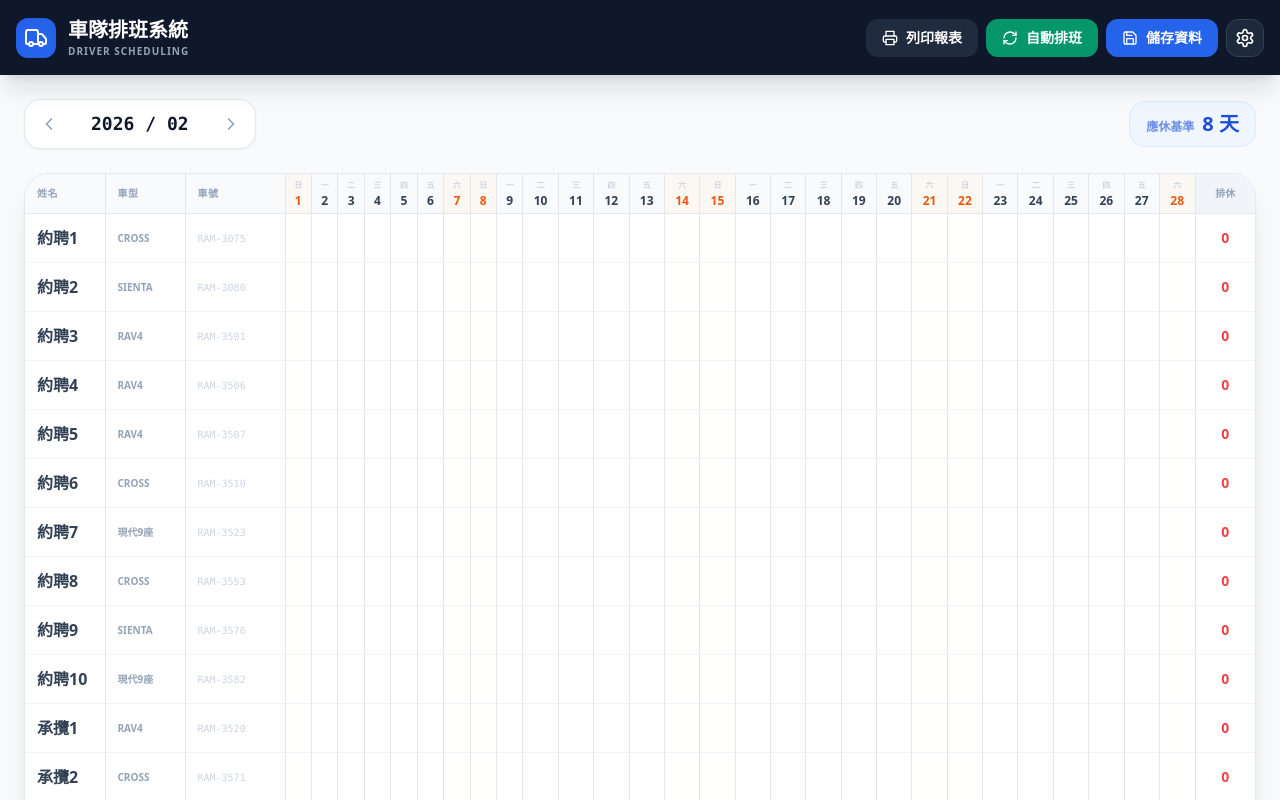
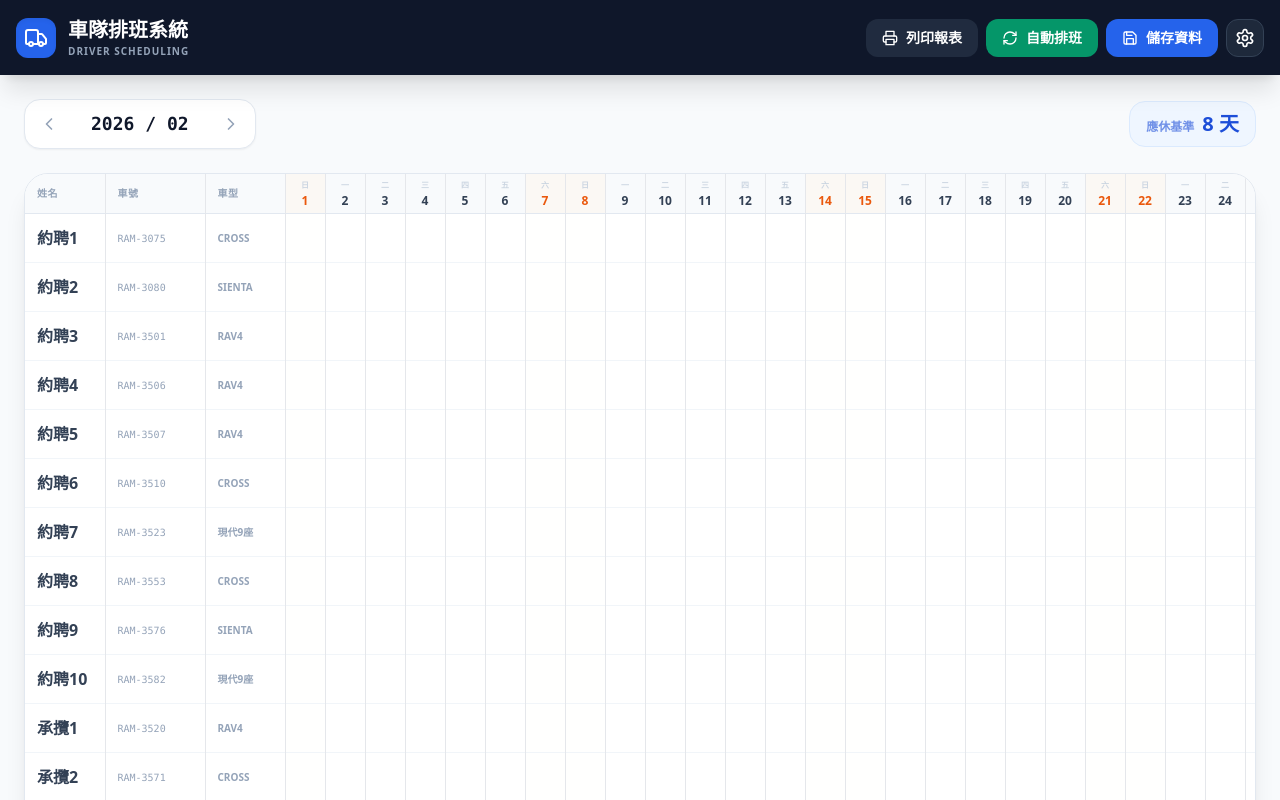
Before and after one commit to jeterh/DriverSchedulingCalendar, a React (Vite) app: page / in a window 1280 px wide. Shown: the top 800 px of the page. Built offline with nearby package versions, Linux system fonts and the light colour scheme.

Commit message:
Add files via upload

```diff
--- a/src/DriverSchedulingCalendar.jsx
+++ b/src/DriverSchedulingCalendar.jsx
@@ -218,13 +218,12 @@ export default function App() {
             table-layout: fixed !important;
             border-collapse: collapse !important;
             font-size: 7.5pt !important;
-            border: 1px solid #333 !important; /* 強制加上實心外邊框 */
+            border: 1px solid #333 !important;
             box-sizing: border-box !important;
           }
 
-          /* 確保所有格子都有細線 */
           th, td {
-            border: 0.5pt solid #666 !important; /* 稍微加深顏色確保列印清晰 */
+            border: 0.5pt solid #666 !important;
             padding: 2px 0 !important;
             height: 22pt !important;
             text-align: center !important;
@@ -232,8 +231,8 @@ export default function App() {
 
           /* 寬度分配 */
           .col-name { width: 55pt !important; }
+          .col-plate { width: 60pt !important; }
           .col-type { width: 45pt !important; }
-          .col-plate { width: 60pt !important; }
           .col-stat { width: 30pt !important; }
 
           .sticky {
@@ -244,17 +243,34 @@ export default function App() {
 
           .text-red-500 { color: #cc0000 !important; }
           .text-blue-500 { color: #0000cc !important; }
-
           .bg-orange-50 { background-color: #fff9f5 !important; }
         }
 
         .print-title, .print-legend { display: none; }
 
-        /* 介面寬度控制 */
-        .col-name { width: 80px; }
-        .col-type { width: 80px; }
-        .col-plate { width: 100px; }
-        .col-stat { width: 60px; }
+        /* 介面寬度與鎖定控制 */
+        .col-name { width: 80px; min-width: 80px; }
+        .col-plate { width: 100px; min-width: 100px; }
+        .col-type { width: 80px; min-width: 80px; }
+        .col-stat { width: 60px; min-width: 60px; }
+        .col-date { width: 40px; min-width: 40px; }
+
+        /* 網頁版鎖定邏輯 */
+        @media (min-width: 640px) {
+            .sticky-header { position: sticky; top: 0; z-index: 45; }
+            .sticky-left-1 { position: sticky; left: 0; z-index: 40; }
+            .sticky-left-2 { position: sticky; left: 80px; z-index: 40; }
+        }
+
+        /* 手機版本 RWD：上下滑動時鎖定標題與姓名車號，但左右滑動時車型不鎖定 */
+        @media (max-width: 639px) {
+            .sticky-header { position: sticky; top: 0; z-index: 45; }
+            /* 姓名鎖定 */
+            .sticky-left-1 { position: sticky; left: 0; z-index: 40; }
+            /* 車號鎖定 (緊鄰姓名) */
+            .sticky-left-2 { position: sticky; left: 80px; z-index: 40; }
+            /* 車型在此模式不設 sticky */
+        }
       `}</style>
 
       {/* 設定面板 */}
@@ -274,12 +290,18 @@ export default function App() {
                 <div key={d.id} className="p-4 border border-slate-200 rounded-2xl bg-slate-50 relative group">
                   <button onClick={() => removeDriver(d.id)} className="absolute top-3 right-3 p-1.5 text-slate-300 hover:text-red-500 transition"><Trash2 size={16} /></button>
                   <div className="grid grid-cols-2 gap-3">
-                    <div className="col-span-2"><label className="text-[10px] font-bold text-slate-400">司機姓名</label>
-                    <input type="text" value={d.name} onChange={(e) => updateDriver(d.id, 'name', e.target.value)} className="w-full bg-white border border-slate-200 rounded-lg px-3 py-2 text-sm focus:ring-2 focus:ring-blue-500 outline-none" /></div>
-                    <div><label className="text-[10px] font-bold text-slate-400">車型</label>
-                    <input type="text" value={d.carType} onChange={(e) => updateDriver(d.id, 'carType', e.target.value)} className="w-full bg-white border border-slate-200 rounded-lg px-3 py-2 text-sm" /></div>
-                    <div><label className="text-[10px] font-bold text-slate-400">車號</label>
-                    <input type="text" value={d.carPlate} onChange={(e) => updateDriver(d.id, 'carPlate', e.target.value)} className="w-full bg-white border border-slate-200 rounded-lg px-3 py-2 text-sm" /></div>
+                    <div className="col-span-2">
+                      <label className="text-[10px] font-bold text-slate-400">司機姓名</label>
+                      <input type="text" value={d.name} onChange={(e) => updateDriver(d.id, 'name', e.target.value)} className="w-full bg-white border border-slate-200 rounded-lg px-3 py-2 text-sm focus:ring-2 focus:ring-blue-500 outline-none" />
+                    </div>
+                    <div>
+                      <label className="text-[10px] font-bold text-slate-400">車號</label>
+                      <input type="text" value={d.carPlate} onChange={(e) => updateDriver(d.id, 'carPlate', e.target.value)} className="w-full bg-white border border-slate-200 rounded-lg px-3 py-2 text-sm" />
+                    </div>
+                    <div>
+                      <label className="text-[10px] font-bold text-slate-400">車型</label>
+                      <input type="text" value={d.carType} onChange={(e) => updateDriver(d.id, 'carType', e.target.value)} className="w-full bg-white border border-slate-200 rounded-lg px-3 py-2 text-sm" />
+                    </div>
                   </div>
                 </div>
               ))}
@@ -292,7 +314,7 @@ export default function App() {
       )}
 
       {/* 導覽列 */}
-      <header className="bg-slate-900 text-white p-4 sticky top-0 z-40 shadow-xl no-print">
+      <header className="bg-slate-900 text-white p-4 sticky top-0 z-50 shadow-xl no-print">
         <div className="max-w-screen-2xl mx-auto flex flex-col sm:flex-row justify-between items-center gap-4">
           <div className="flex items-center gap-3">
             <div className="bg-blue-600 p-2 rounded-xl shadow-inner"><Truck className="text-white" size={24} /></div>
@@ -310,7 +332,7 @@ export default function App() {
         </div>
       </header>
 
-      {/* 列印專用內容 */}
+      {/* 列印專用標題 */}
       <div className="print-title">{year} 年 {month + 1} 月 車隊排班表</div>
       <div className="print-legend">
         <span>✕：休假</span>
@@ -335,15 +357,15 @@ export default function App() {
           <div className="overflow-x-auto custom-scrollbar print:overflow-visible">
             <table className="w-full border-collapse">
               <thead>
-                <tr className="bg-slate-50 border-b border-slate-200">
-                  <th className="col-name p-3 sticky left-0 bg-slate-50 z-30 border-r text-left font-black text-slate-400 text-[10px] uppercase tracking-wider">姓名</th>
+                <tr className="bg-slate-50 border-b border-slate-200 sticky-header">
+                  {/* 姓名 - 始終鎖定 */}
+                  <th className="col-name p-3 sticky-left-1 bg-slate-50 z-30 border-r text-left font-black text-slate-400 text-[10px] uppercase tracking-wider shadow-[1px_0_0_0_#e2e8f0]">姓名</th>
 
-                  {/* 列印用與網頁用欄位切換 */}
-                  <th className="hidden print:table-cell col-type p-2 font-black text-slate-500 text-[9px] border-r">車型</th>
-                  <th className="hidden print:table-cell col-plate p-2 font-black text-slate-500 text-[9px] border-r">車號</th>
+                  {/* 車號 - 始終鎖定 (與姓名互換位置) */}
+                  <th className="col-plate p-3 sticky-left-2 bg-slate-50 z-30 border-r text-left font-black text-slate-400 text-[10px] uppercase tracking-wider shadow-[1px_0_0_0_#e2e8f0]">車號</th>
 
-                  <th className="col-type p-3 sticky left-[80px] bg-slate-50 z-30 border-r text-left font-black text-slate-400 text-[10px] uppercase tracking-wider no-print">車型</th>
-                  <th className="col-plate p-3 sticky left-[160px] bg-slate-50 z-30 border-r text-left font-black text-slate-400 text-[10px] uppercase tracking-wider no-print">車號</th>
+                  {/* 車型 - 手機版不鎖定 */}
+                  <th className="col-type p-3 bg-slate-50 border-r text-left font-black text-slate-400 text-[10px] uppercase tracking-wider">車型</th>
 
                   {calendarDays.map(d => (
                     <th key={d.date} className={`col-date p-1 border-r text-center ${d.isWeekend ? 'bg-orange-50/50' : ''}`}>
@@ -351,7 +373,7 @@ export default function App() {
                       <div className={`text-xs font-black ${d.isWeekend ? 'text-orange-600' : 'text-slate-700'}`}>{d.date}</div>
                     </th>
                   ))}
-                  <th className="col-stat p-3 bg-slate-100 sticky right-0 z-30 border-l font-black text-center text-slate-400 text-[10px]">排休</th>
+                  <th className="col-stat p-3 bg-slate-100 border-l font-black text-center text-slate-400 text-[10px]">排休</th>
                 </tr>
               </thead>
               <tbody className="divide-y divide-slate-100">
@@ -359,19 +381,19 @@ export default function App() {
                   let offCount = 0;
                   return (
                     <tr key={driver.id} className="hover:bg-slate-50/50 transition-colors">
-                      <td className="col-name p-3 font-bold sticky left-0 bg-white z-20 border-r text-slate-700 whitespace-nowrap overflow-hidden">
+                      {/* 姓名欄位 */}
+                      <td className="col-name p-3 font-bold sticky-left-1 bg-white z-20 border-r text-slate-700 whitespace-nowrap overflow-hidden shadow-[1px_0_0_0_#f1f5f9]">
                         {driver.name.split('(')[0]}
                       </td>
 
-                      {/* 列印版顯示欄位 */}
-                      <td className="hidden print:table-cell col-type text-slate-500 text-[8px] border-r">{driver.carType}</td>
-                      <td className="hidden print:table-cell col-plate text-slate-500 text-[8px] border-r">{driver.carPlate}</td>
+                      {/* 車號欄位 (互換) */}
+                      <td className="col-plate p-3 font-mono text-slate-400 sticky-left-2 bg-white z-20 border-r text-[10px] shadow-[1px_0_0_0_#f1f5f9]">
+                        {driver.carPlate}
+                      </td>
 
-                      <td className="col-type p-3 text-slate-400 font-bold sticky left-[80px] bg-white z-20 border-r text-[10px] no-print">
+                      {/* 車型欄位 (互換 & 手機版不鎖定) */}
+                      <td className="col-type p-3 text-slate-400 font-bold bg-white border-r text-[10px]">
                         {driver.carType}
-                      </td>
-                      <td className="col-plate p-3 font-mono text-slate-300 sticky left-[160px] bg-white z-20 border-r text-[10px] no-print">
-                        {driver.carPlate}
                       </td>
 
                       {calendarDays.map(day => {
@@ -391,7 +413,7 @@ export default function App() {
                           </td>
                         );
                       })}
-                      <td className={`col-stat p-3 text-center font-black sticky right-0 z-20 bg-white border-l text-sm ${offCount < totalHolidaysInMonth ? 'text-red-500' : 'text-emerald-600'}`}>
+                      <td className={`col-stat p-3 text-center font-black bg-white border-l text-sm ${offCount < totalHolidaysInMonth ? 'text-red-500' : 'text-emerald-600'}`}>
                         {offCount}
                       </td>
                     </tr>
```
